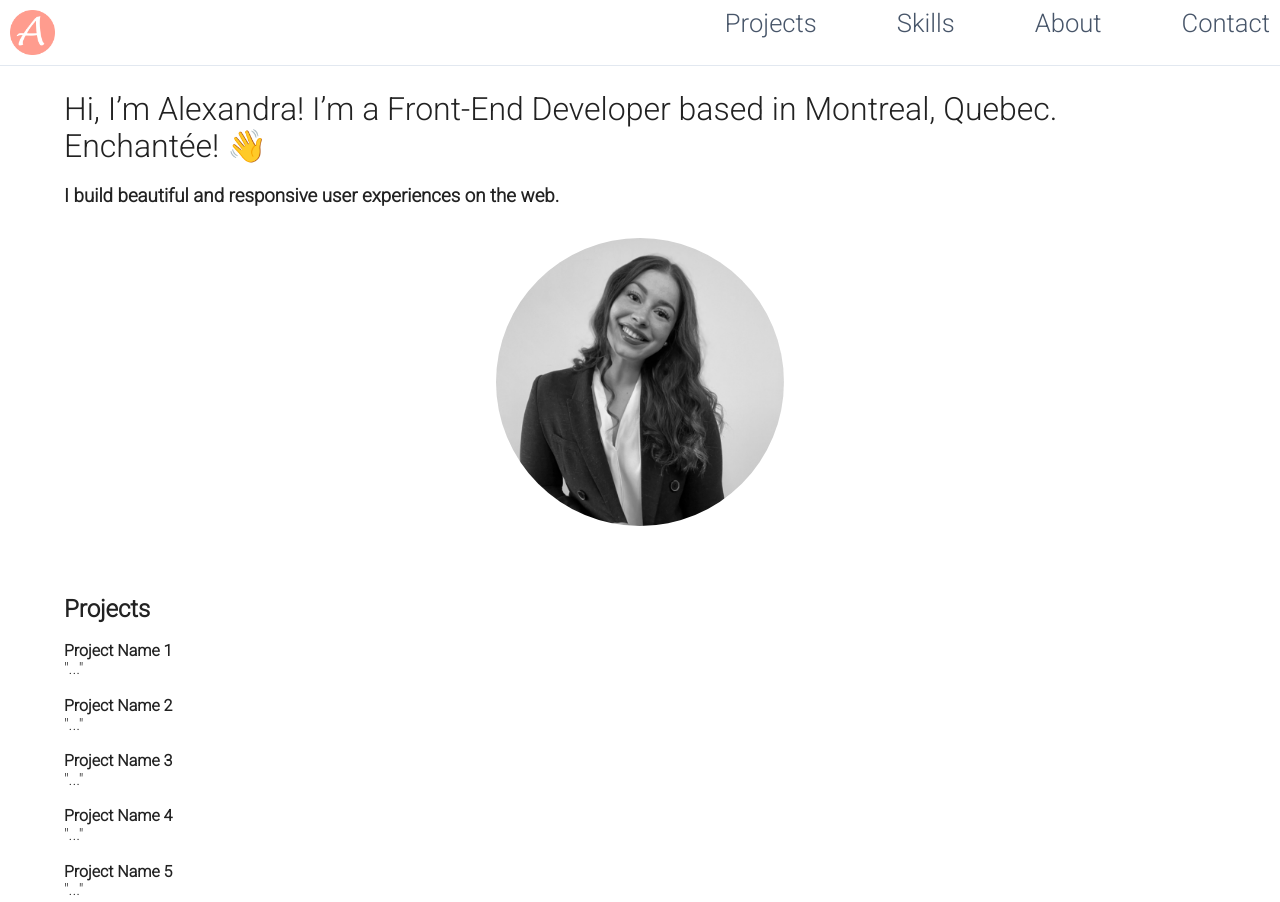
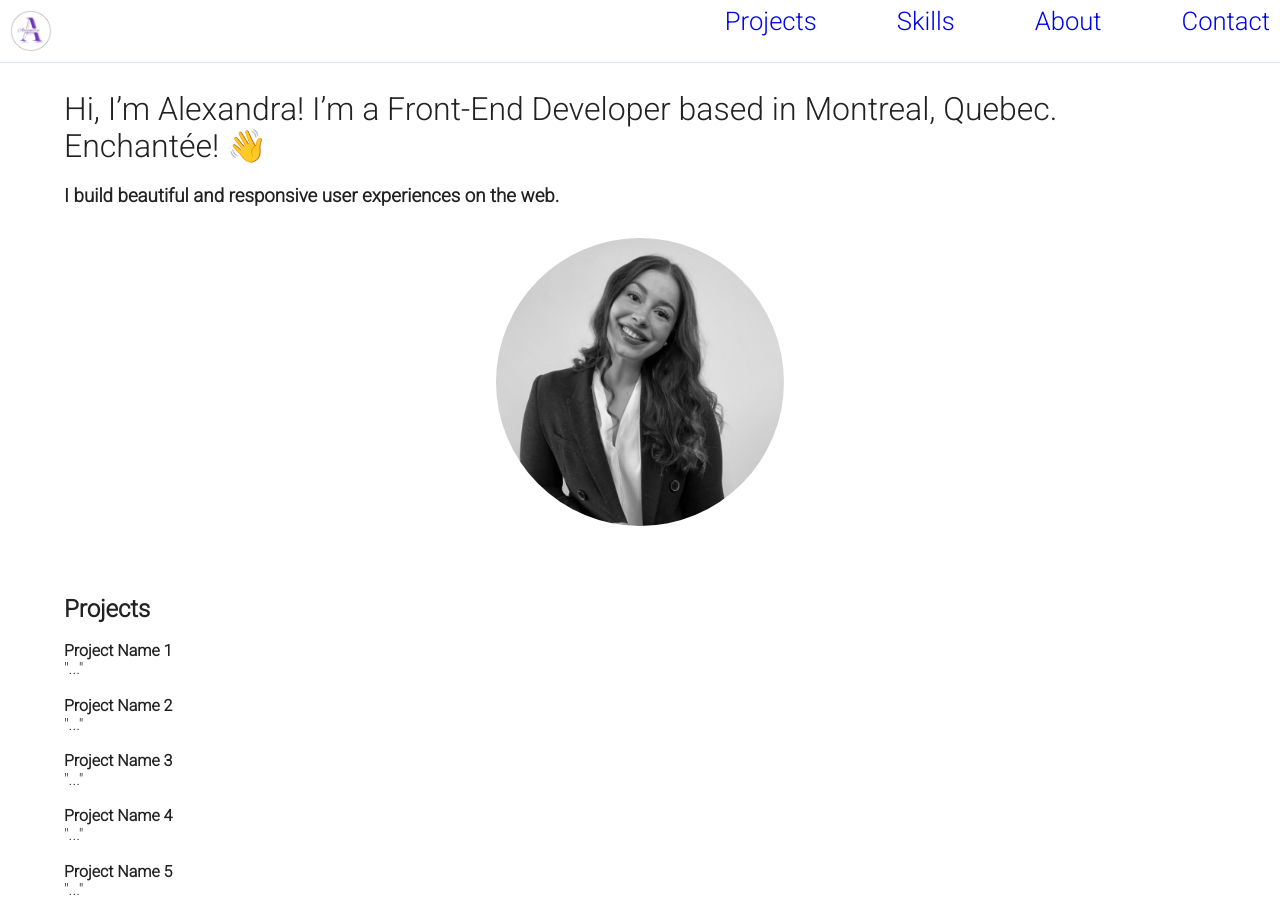
Before and after one commit to itsyagirlalexcote/professional-portfolio, a website built with Parcel: page index.html in a window 1280 px wide. Shown: the top 902 px of the page. Built offline with nearby package versions, Linux system fonts and the light colour scheme.

Commit message:
New logo

```diff
--- a/css/styles.css
+++ b/css/styles.css
@@ -100,7 +100,7 @@
   /* Nav Bar styles */
 
   .nav-logo img {
-    width: 1.6em;
+    width: 1.5em;
   }
 
   .navbar {
@@ -136,7 +136,7 @@
   .nav-link{
     font-size: 1.6rem;
     font-weight: 400;
-    color: #475569;
+    color: linear-gradient(135deg, #9846FF 0%, #FF4646 100%);
   }
 
   .nav-link:hover{
@@ -146,7 +146,6 @@
   .nav-logo {
     font-size: 1.75rem;
     font-weight: 500;
-    color: #482ff7;
   }
 
   /* Hamburger styles */
@@ -332,7 +331,7 @@
       width: 100%;
       border-radius: 10px;
       text-align: center;
-      transition: 0.3s;
+      transition: 0.4s;
       box-shadow:
           0 10px 27px rgba(0, 0, 0, 0.05);
     }
--- a/index.html
+++ b/index.html
@@ -5,7 +5,7 @@
   <meta charset="utf-8">
   <meta http-equiv="x-ua-compatible" content="ie=edge">
   <title>Alex Côté-Lahue | Front End Developer</title>
-  <link rel="icon" href="img/pink-circle.png">
+  <link rel="icon" href="img/logo-alexandra.jpg">
   <meta name="description" content="Portfolio of web development projects for front-end developer Alexandra Côté-Lahue">
   <meta name="viewport" content="width=device-width, initial-scale=1">
   <meta property="og:title" content="">
@@ -40,7 +40,9 @@
     <header class="header">
         <div class="nav-wrapper">
             <nav class="navbar">
-                <a href="#about" class="nav-logo"><img src="img\pink-circle.png"></a>
+                <div class="about-swipe">
+                    <a href="#about" class="nav-logo"><img src="img/logo-alexandra.jpg"></a>
+                </div>
                 <div class="hamburger">
                     <span class="bar"></span>
                     <span class="bar"></span>
@@ -173,6 +175,7 @@
                     <h3>
                         I'm an enthusiastic and highly-motivated front-end developer looking for a new full-time role. I have a B.A. in Psychology and Business Management and the range of my background includes clinical psychology, entrepreneurial projects, and non-profits. I've always thrived in collaborative environments and I bring a positive and ego-free attitude to the table!
                     </h3>
+                    <br>
                     <h3>
                         I'm passionate about creating engaging online experiences and bringing ideas to life in the digital world. I enjoy the process of getting to know the user and creating something wonderful that is tailored to fit their needs. When I'm not coding, you can find me playing sports, painting, listening to a podcast, or spending time with my cat Millie.
                     </h3>
```
Also changed, not shown: img/logo-alexandra.jpg (added), img/purple-circle.png (added).
